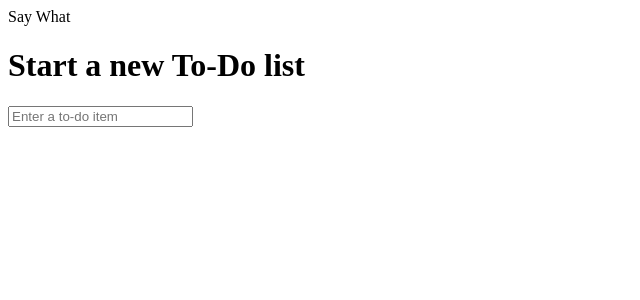
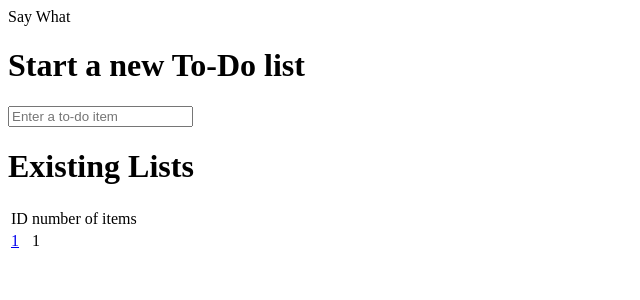
Before and after one commit to offby1/test-driven-development-with-python, a Django app: page / in a window 1280 px wide. Shown: the top 300 px of the page, without its empty margins (0-640 px from the left). Run offline with Django 3.2, Linux system fonts and the light colour scheme; tables that the repository leaves empty hold one stand-in row (values such as "Sample post").

Commit message:
Display overview of existing lists

```diff
--- a/superlists/lists/templates/home.html
+++ b/superlists/lists/templates/home.html
@@ -7,5 +7,24 @@
       <input name="item_text" id="id_new_item" placeholder="Enter a to-do item"/>
       {% csrf_token %}
     </form>
+    <h1>Existing Lists</h1>
+    <table>
+      <thead>
+        <tr>
+          <td>ID</td>
+          <td>number of items</td>
+        </tr>
+      </thead>
+      {% for l in lists %}
+      <tr>
+        <td>
+          <a href="/lists/{{ l.id }}">{{ l.id }}</a>
+        </td>
+        <td>
+          {{ l.item_set.count }}
+        </td>
+      </tr>
+      {% endfor %}
+    </table>
   </body>
 </html>
--- a/superlists/lists/views.py
+++ b/superlists/lists/views.py
@@ -4,7 +4,8 @@ from lists.models import Item, List
 
 # Create your views here.
 def home_page(request):
-    return render(request, 'home.html')
+    return render(request, 'home.html',
+                  {'lists': List.objects.all()})
 
 def view_list(request, list_id):
     list_ = List.objects.get(id=list_id)
```
